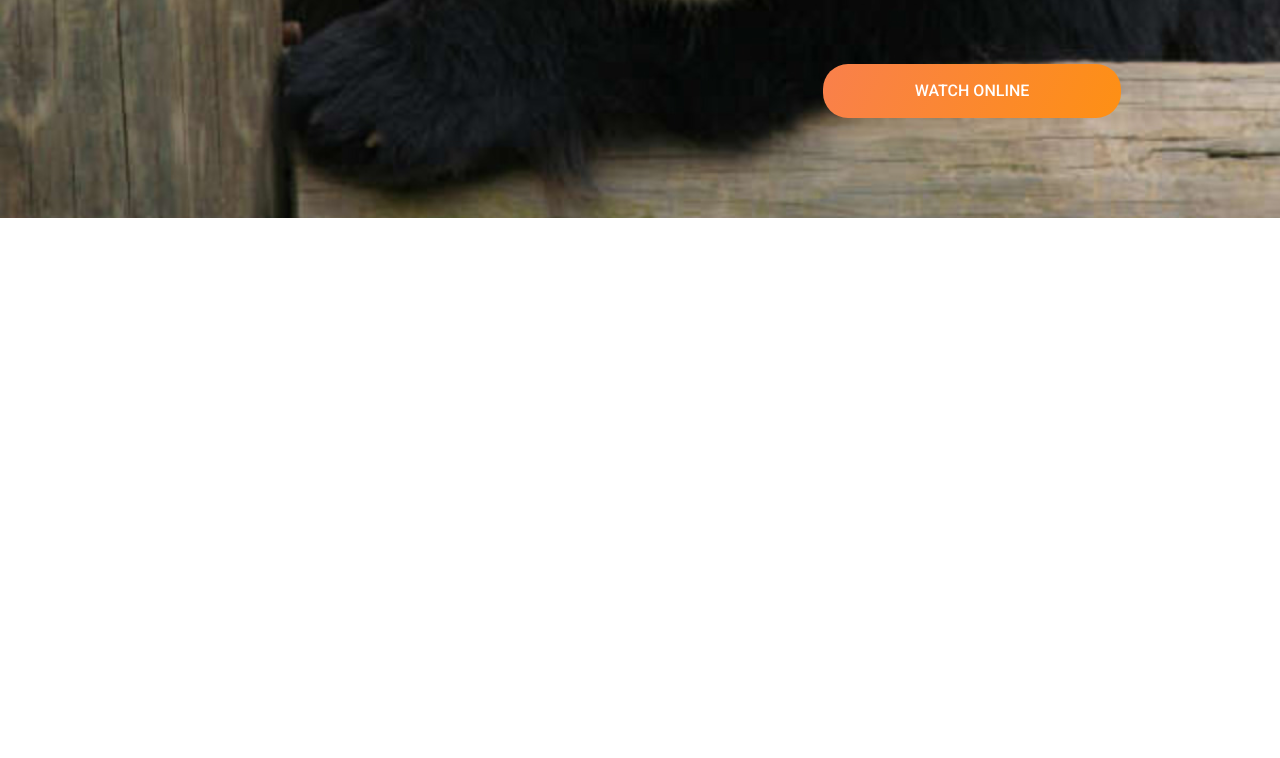
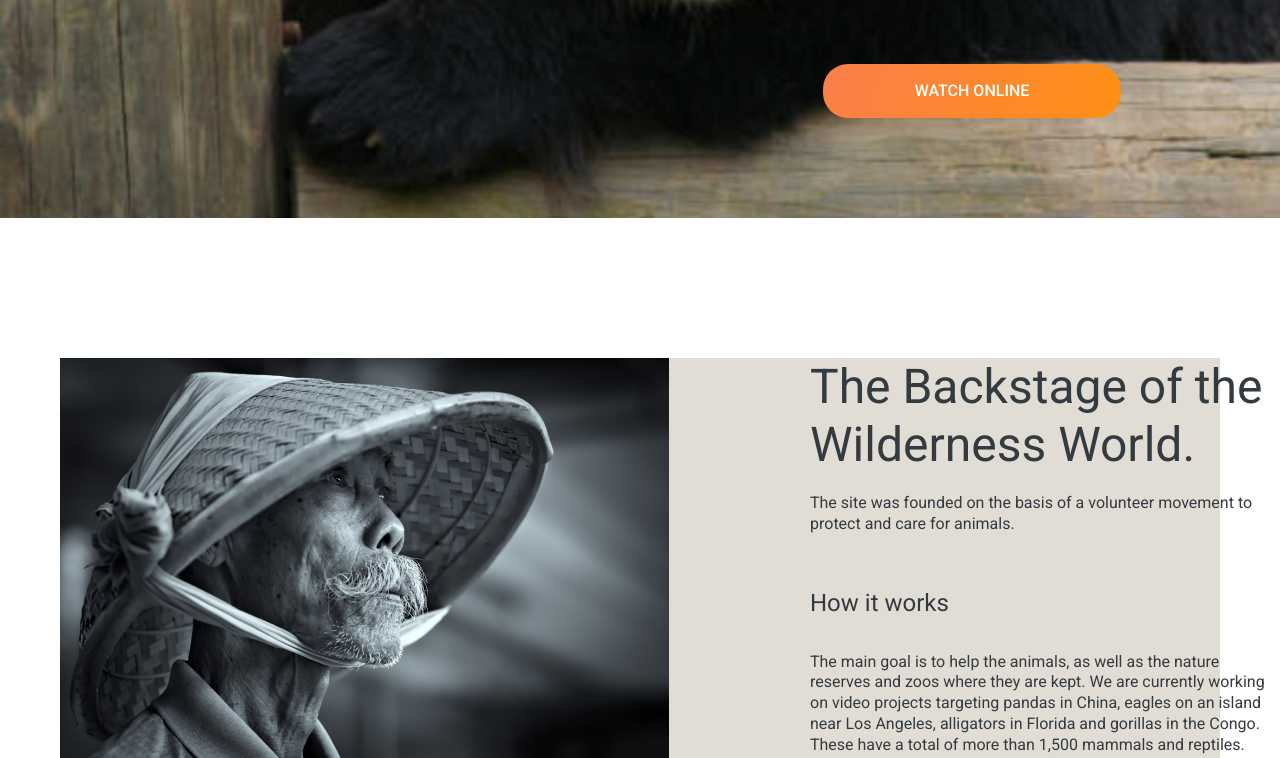
Before and after one commit to zuykee/online-zoo-1, a plain HTML site: page pages/main/index.html in a window 1280 px wide. Shown: the part 562-1320 px from the top of the page. Before the commit the page ends 800 px from the top, so only its background shows below. Drawn offline with Linux system fonts and the light colour scheme; files that its build step writes are made by us from their sources.

Commit message:
feat: add basic page layout

```diff
--- a/pages/main/index.html
+++ b/pages/main/index.html
@@ -4,9 +4,6 @@
         <meta charset="UTF-8">
         <title>online-zoo</title>
         <link rel="stylesheet" type="text/css" href="assets/styles/normalize.css">
-        <link rel="preconnect" href="https://fonts.googleapis.com">
-<link rel="preconnect" href="https://fonts.gstatic.com" crossorigin>
-<link href="https://fonts.googleapis.com/css2?family=Roboto:wght@400;500;700&display=swap" rel="stylesheet">
     <link rel="stylesheet" href="style.css">
 
 </head>
@@ -16,7 +13,7 @@
     <div class="header_inner">
         <div class="logo">
     <a href="http://127.0.0.1:5500/pages/main/index.html">
-        <img src="/assets/images/Logo_Footer.png" alt="Pestory Online" width="82" height="52">
+        <img src="/assets/images/Logo_Footer.png" alt="Pestory Online">
     </a>
         </div>
 <!--/logo-->
@@ -39,6 +36,7 @@ Designed by &copy;</a>
 </header>
 
 <section class="intro" style="height: 780px;">
+    <div class="container">
         <div class="intro_content">
            <!-- <div class="intro_block">
             <h2 class="intro_title">Watch your</h2>
@@ -47,8 +45,32 @@ Designed by &copy;</a>
             </div>-->
         <a href="#" class="btn">WATCH ONLINE</a>
         </div>
+<!--Intro_content-->
+    </div>
+    <!--container-->
+</section>
+
+<section class="backstage">
+    <div class="container">
+        <div class="backstage_block">
+        <div class="backstage_foto">
+        </div>
+        <!--backstage_foto-->
+        <div class=backstage_info>
+            <h2>The Backstage of the Wilderness World.</h2>
+            <p>The site was founded on the basis of a volunteer movement to protect and care for animals.</p>
+            <h3>How it works </h3>
+            <p>The main goal is to help the animals, as well as the nature reserves and zoos where they are kept. We are currently working on video projects targeting pandas in China, eagles on an island near Los Angeles, alligators in Florida and gorillas in the Congo. These have a total of more than 1,500 mammals and reptiles.</p>
+        </div>
+        <!--backstage_info-->
+     </div>
+     <!--backstage_block-->
+    </div>
+<!--container-->
+</section>
+
+<section clas="pets">
 
 </section>
-
     </body>
 </html>
--- a/pages/main/style.css
+++ b/pages/main/style.css
@@ -1,8 +1,31 @@
+@import url("https://fonts.googleapis.com/css2?family=Roboto:wght@300;400;500;700&display=swap");
+
 *,*:before, *:after{
     box-sizing: border-box;
 }
-h1{
+h1,h2,h3,p{
     margin: 0;
+}
+h2{
+    font-style: normal;
+    font-weight: 400;
+    font-size: 48px;
+    line-height: 120%;
+    margin-bottom: 20px;
+}
+h3{
+    font-style: normal;
+    font-weight: 400;
+    font-size: 24px;
+    line-height: 120%;
+    margin-bottom: 34px;
+    margin-top: 54px;
+}
+p{
+    font-style: normal;
+    font-weight: 400;
+    font-size: 16px;
+    line-height: 130%;
 }
 .container {
     width: 1160px;
@@ -17,7 +40,6 @@ body{
     display: inline-flex;
     color: #FFFFFF;
     align-items: center;
-    display: flex;
     justify-content: center;
     text-decoration: none;
     font-weight: 500;
@@ -30,16 +52,19 @@ body{
     top: 626px;
     background: linear-gradient(113.96deg, #F9804B 1.49%, #FE9013 101.44%);
     border-radius: 25px;
-    transition: background-color .2s ease;
+    transition: 0.2s;
+     -webkit-transition: 0.2s;
+    cursor: pointer;
 }
 .btn:hover{
-    background-color: #E47209;
+    background: #E47209;
 }
 .btn:active{
-    background-color:#4B9200;
+    background:#4B9200;
 }
-.btn:disabled{
-    background-color:#767474;
+.btn[disabled]{
+    background:#767474;
+    cursor: default;
 }
 /*header start*/
 header {
@@ -62,7 +87,7 @@ header {
     height: 52px;
     left: 220px;
     top: 14px;
-    display: flex;
+    display: inline-block;
     align-items: center;
     justify-content: center;
 }
@@ -142,7 +167,7 @@ header {
     background-size: cover;
     position: relative;
 }
-.intro_content {
+/*.intro_content {
 height: 780px;
 display: flex;
 align-items: center;
@@ -155,11 +180,37 @@ line-height: 75%;
 text-align: center;
 text-transform: uppercase;
 margin: 0 auto;
-}*/
+}
 .intro_title.an{
 color: #FFEE2E;
 }
 .intro_block{
 
+}*/
+/*Intro end*/
+/*Backstage start*/
+.backstage_block{
+    background-color: #E1DDD4;
+    width: 1160px;
+    height: 400px;
 }
-/*Intro end*/
+.backstage_foto{
+    height: 400px;
+    width: 609px;
+    background: url(/assets/images/bamboo-cap.png) no-repeat;
+    background-size: cover;
+    margin-top: 140px;
+    backdrop-filter: blur(2px);
+}
+.backstage_info{
+    width: 465px;
+    position: absolute;
+    left: 810px;
+    right: 0px;
+    top: 920px;
+    font-weight: 400;
+    font-size: 48px;
+    line-height: 120%;
+    color: #333B41;
+}
+/*Backstage end*/
```
Also changed, not shown: assets/images/Ellipse 6.png (added), assets/images/bamboo-cap.png (added), assets/images/flower_foto1.png (added).
